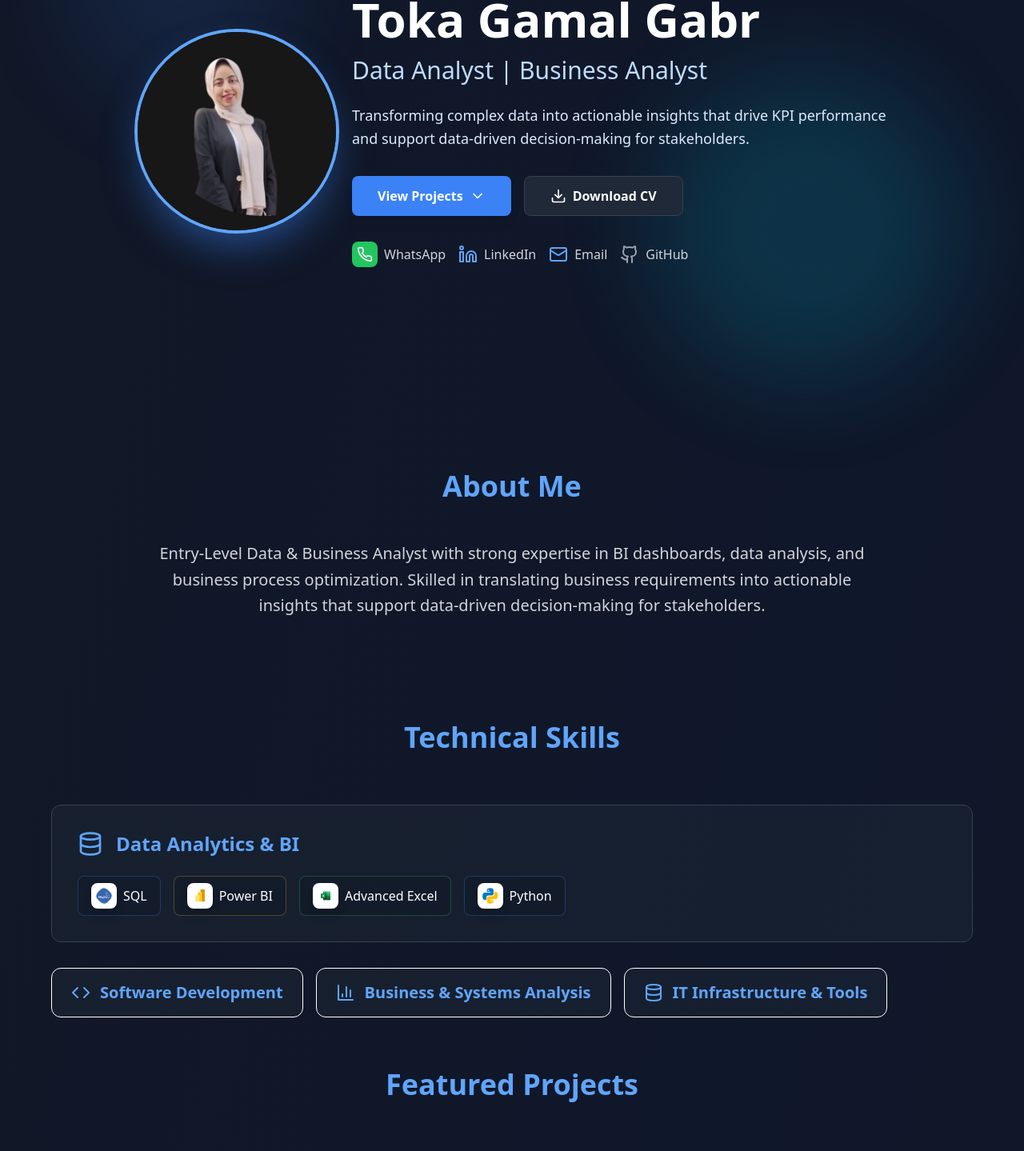
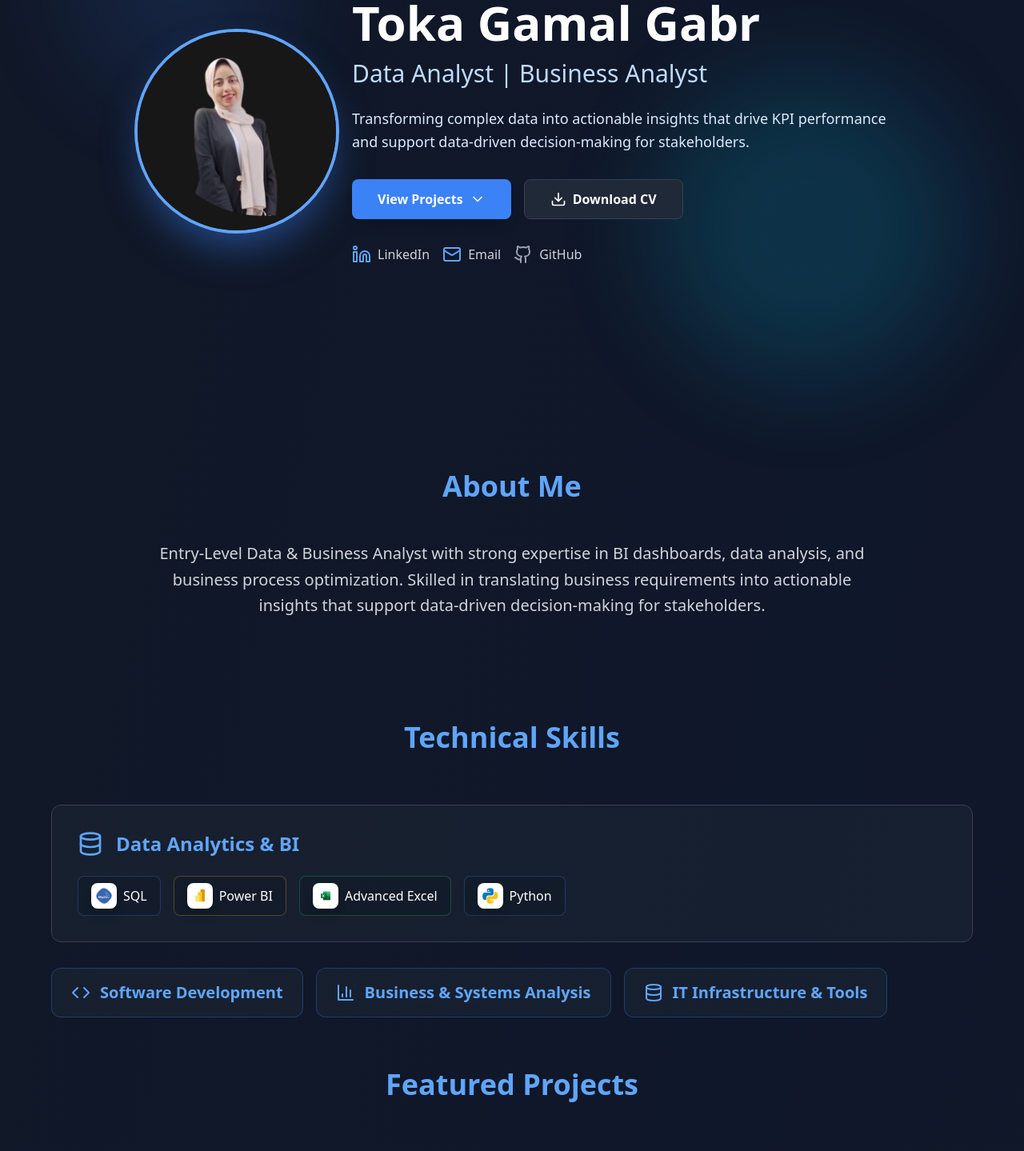
Before and after one commit to tokagabr/Portfolio_Tokagabr, a React (Vite) app: page / in a window 1280 px wide. Shown: the part 244-1683 px from the top of the page at 80% size. Built offline with nearby package versions, Linux system fonts and the light colour scheme.

Commit message:
Update links and styles in App.tsx

```diff
--- a/src/App.tsx
+++ b/src/App.tsx
@@ -73,7 +73,7 @@ function App() {
                   <ChevronDown className="w-5 h-5" />
                 </a>
                 <a
-                  href="https://drive.google.com/file/d/1p4gqltX0Ue3aSMxK3boavOtRooF0uuO2/view?usp=drive_link"
+                  href="https://drive.google.com/file/d/1rdbqPSE_2IcpPUdZ00xMAiR_ps4uvtcH/view?usp=sharing"
                   target="_blank"
                   rel="noopener noreferrer"
                   className="px-8 py-3 bg-gray-800 hover:bg-gray-700 text-white rounded-lg font-semibold transition-all transform hover:scale-105 border border-gray-700 hover:border-blue-400 flex items-center justify-center gap-2"
@@ -84,17 +84,6 @@ function App() {
               </div>
 
               <div className="flex flex-wrap gap-4 justify-center md:justify-start">
-                <a
-    href="https://wa.me/201065046029"
-    target="_blank"
-    rel="noopener noreferrer"
-    className="flex items-center gap-2 text-green-400 hover:text-green-300 transition-colors"
-  >
-    <div className="w-8 h-8 bg-green-500 rounded-lg flex items-center justify-center">
-      <Phone className="w-5 h-5 text-white" />
-    </div>
-    <span className="text-gray-300">WhatsApp</span>
-  </a>
                 <a
                   href="https://www.linkedin.com/in/tokagabr/"
                   target="_blank"
@@ -196,7 +185,7 @@ function App() {
 
                 {/* Software Development - Hover to Reveal */}
                 <div className="relative group">
-                  <div className="bg-gray-800/50 px-6 py-4 rounded-xl border border-white hover:bg-white hover:border-white transition-all hover:shadow-lg hover:shadow-gray-300/20 cursor-pointer">
+                  <div className="bg-gray-800/50 px-6 py-4 rounded-xl border border-blue-500/30 hover:bg-blue-500/10 hover:border-blue-500 transition-all hover:shadow-lg hover:shadow-blue-500/20 cursor-pointer">
                     <div className="flex items-center gap-3">
                       <Code className="w-6 h-6 text-blue-400" />
                       <h3 className="text-xl font-bold text-blue-400">Software Development</h3>
@@ -223,7 +212,7 @@ function App() {
 
                 {/* Business & Systems Analysis - Hover to Reveal */}
                 <div className="relative group">
-                  <div className="bg-gray-800/50 px-6 py-4 rounded-xl border border-white hover:bg-white hover:border-white transition-all hover:shadow-lg hover:shadow-gray-300/20 cursor-pointer">
+                  <div className="bg-gray-800/50 px-6 py-4 rounded-xl border border-blue-500/30 hover:bg-blue-500/10 hover:border-blue-500 transition-all hover:shadow-lg hover:shadow-blue-500/20 cursor-pointer">
                     <div className="flex items-center gap-3">
                       <BarChart3 className="w-6 h-6 text-blue-400" />
                       <h3 className="text-xl font-bold text-blue-400">Business & Systems Analysis</h3>
@@ -253,7 +242,7 @@ function App() {
 
                 {/* IT Infrastructure & Tools - Hover to Reveal */}
                 <div className="relative group">
-                  <div className="bg-gray-800/50 px-6 py-4 rounded-xl border border-white hover:bg-white hover:border-gray-300 transition-all hover:shadow-lg hover:shadow-gray-300/20 cursor-pointer">
+                  <div className="bg-gray-800/50 px-6 py-4 rounded-xl border border-blue-500/30 hover:bg-blue-500/10 hover:border-blue-500 transition-all hover:shadow-lg hover:shadow-blue-500/20 cursor-pointer">
                     <div className="flex items-center gap-3">
                       <Database className="w-6 h-6 text-blue-400" />
                       <h3 className="text-xl font-bold text-blue-400">IT Infrastructure & Tools</h3>
```
